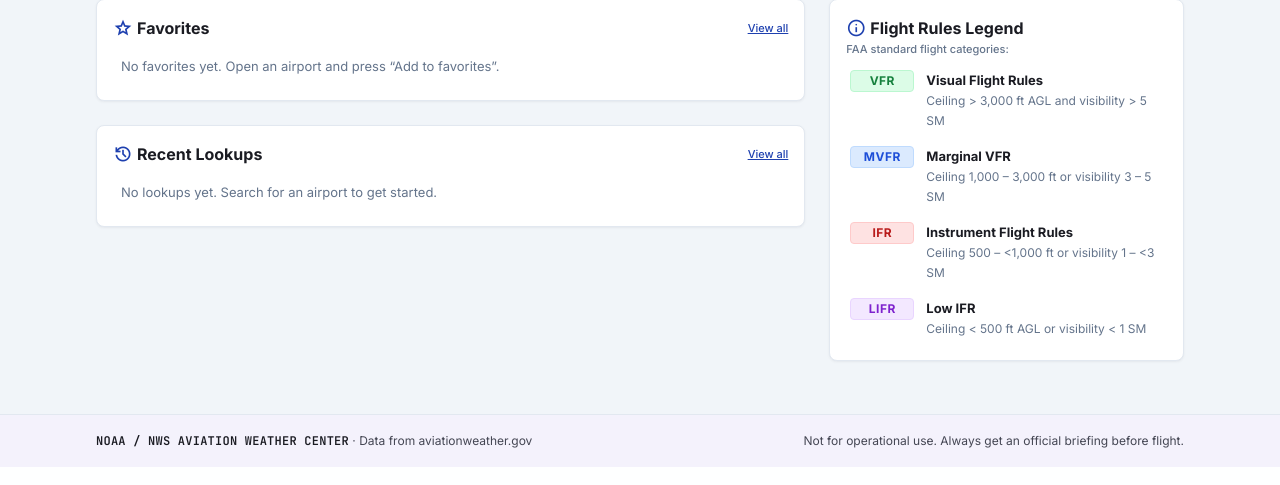
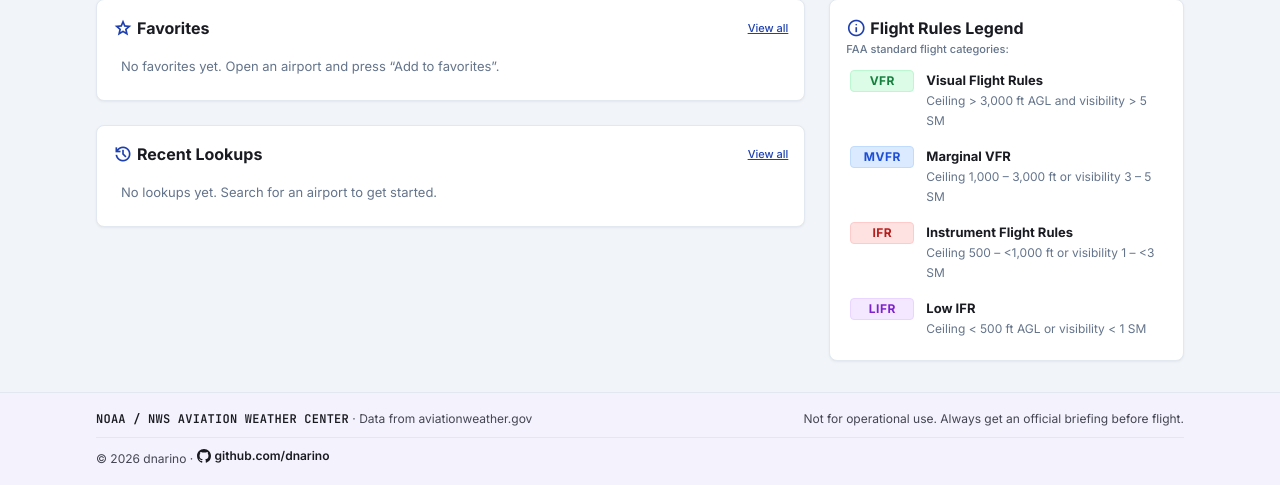
Before and after one commit to dnarino/metar-reader, a Flask app: page / in a window 1280 px wide. Shown: the part 333-818 px from the top of the page. Run offline with Flask 3, Linux system fonts and the light colour scheme.

Commit message:
copyright info

```diff
--- a/app.py
+++ b/app.py
@@ -1,4 +1,5 @@
 import re
+from datetime import datetime
 
 from flask import Flask, jsonify, redirect, render_template, request, url_for
 
@@ -15,7 +16,11 @@ app = Flask(__name__)
 
 @app.context_processor
 def shared_template_data():
-    return {"popular_stations": POPULAR_STATIONS, "categories": CATEGORIES}
+    return {
+        "popular_stations": POPULAR_STATIONS,
+        "categories": CATEGORIES,
+        "current_year": datetime.now().year,
+    }
 
 
 def clean_code(value):
--- a/static/style.css
+++ b/static/style.css
@@ -568,6 +568,12 @@ button { font: inherit; }
   color: var(--on-surface-variant); font-size: 12px;
 }
 .site-footer .mono { font-weight: 600; color: var(--on-surface); }
+.footer-credit { width: 100%; padding-top: var(--space-sm); border-top: 1px solid var(--border); }
+.footer-credit a {
+  display: inline-flex; align-items: center; gap: var(--space-xs);
+  color: var(--on-surface); font-weight: 600; text-decoration: none;
+}
+.footer-credit a:hover { color: var(--primary); text-decoration: underline; }
 
 /* ---- Responsive ------------------------------------------------------------- */
 
--- a/templates/base.html
+++ b/templates/base.html
@@ -44,6 +44,13 @@
     <div class="site-footer-inner">
       <span><span class="mono">NOAA / NWS AVIATION WEATHER CENTER</span> · Data from aviationweather.gov</span>
       <span>Not for operational use. Always get an official briefing before flight.</span>
+      <span class="footer-credit">
+        © {{ current_year }} dnarino ·
+        <a href="https://github.com/dnarino" target="_blank" rel="noopener">
+          <svg viewBox="0 0 16 16" width="14" height="14" fill="currentColor" aria-hidden="true"><path d="M8 0C3.58 0 0 3.58 0 8c0 3.54 2.29 6.53 5.47 7.59.4.07.55-.17.55-.38 0-.19-.01-.82-.01-1.49-2.01.37-2.53-.49-2.69-.94-.09-.23-.48-.94-.82-1.13-.28-.15-.68-.52-.01-.53.63-.01 1.08.58 1.23.82.72 1.21 1.87.87 2.33.66.07-.52.28-.87.51-1.07-1.78-.2-3.64-.89-3.64-3.95 0-.87.31-1.59.82-2.15-.08-.2-.36-1.02.08-2.12 0 0 .67-.21 2.2.82.64-.18 1.32-.27 2-.27.68 0 1.36.09 2 .27 1.53-1.04 2.2-.82 2.2-.82.44 1.1.16 1.92.08 2.12.51.56.82 1.27.82 2.15 0 3.07-1.87 3.75-3.65 3.95.29.25.54.73.54 1.48 0 1.07-.01 1.93-.01 2.2 0 .21.15.46.55.38A8.013 8.013 0 0016 8c0-4.42-3.58-8-8-8z"/></svg>
+          github.com/dnarino
+        </a>
+      </span>
     </div>
   </footer>
 
```
